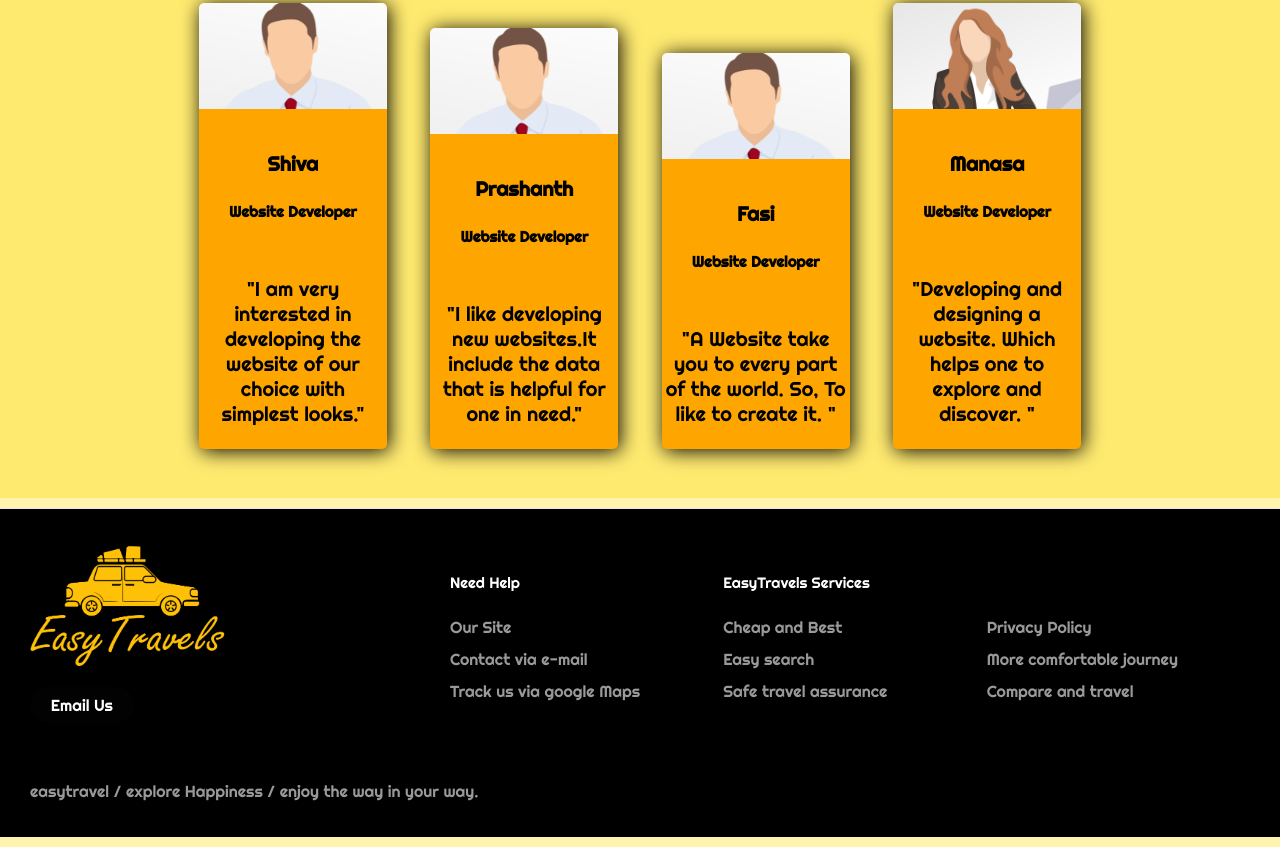
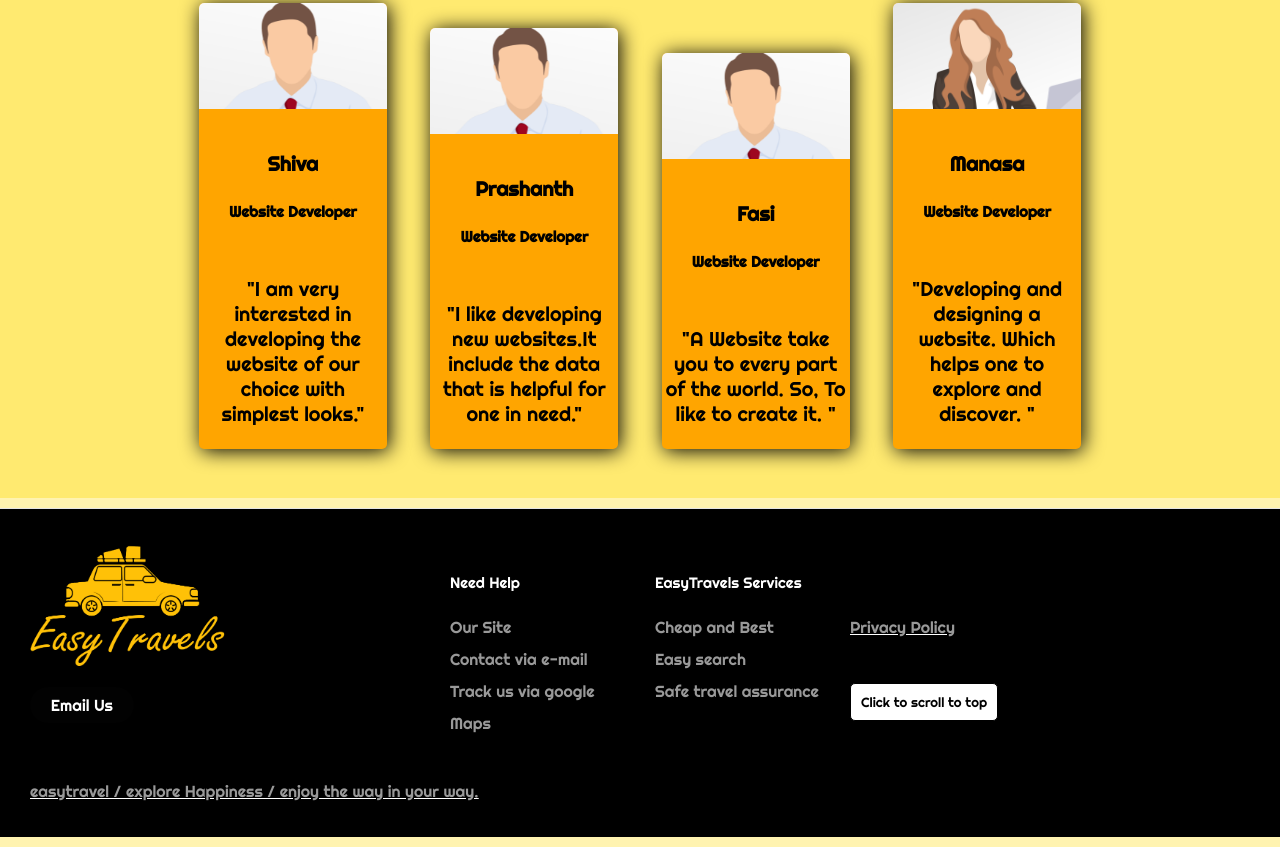
Before and after one commit to kuruchettyshiva/easytravel, a plain HTML site: page index.html in a window 1280 px wide. Shown: the part 1185-2032 px from the top of the page. Drawn offline with nearby package versions, Linux system fonts and the light colour scheme; files whose address does not match are found by name.

Commit message:
first commit

```diff
--- a/css/style-1.css
+++ b/css/style-1.css
@@ -1,10 +1,11 @@
  /** code by webdevtrick ( https://webdevtrick.com ) **/
 body {
-	margin: 0;
-	padding: 0;
+  margin: 0;
+  padding: 0;
+  background-color:#FFF3B0  ;
 }
 * {
-	font-family: 'Righteous', cursive;
+  font-family: 'Righteous', cursive;
 }
 .nav-bar {
   height: 70px;
--- a/css/style-2.css
+++ b/css/style-2.css
@@ -1,10 +1,11 @@
  /** code by webdevtrick ( https://webdevtrick.com ) **/
 body {
-	margin: 0;
-	padding: 0;
+  margin: 0;
+  padding: 0;
+  background-color:#FFF3B0  ;
 }
 * {
-	font-family: 'Righteous', cursive;
+  font-family: 'Righteous', cursive;
 }
 .nav-bar {
   height: 70px;
--- a/css/style-3.css
+++ b/css/style-3.css
@@ -1,10 +1,11 @@
  /** code by webdevtrick ( https://webdevtrick.com ) **/
 body {
-	margin: 0;
-	padding: 0;
+  margin: 0;
+  padding: 0;
+  background-color:#FFF3B0  ;
 }
 * {
-	font-family: 'Righteous', cursive;
+  font-family: 'Righteous', cursive;
 }
 .nav-bar {
   height: 70px;
--- a/css/style-4.css
+++ b/css/style-4.css
@@ -1,10 +1,11 @@
  /** code by webdevtrick ( https://webdevtrick.com ) **/
 body {
-	margin: 0;
-	padding: 0;
+  margin: 0;
+  padding: 0;
+  background-color:#FFF3B0  ;
 }
 * {
-	font-family: 'Righteous', cursive;
+  font-family: 'Righteous', cursive;
 }
 .nav-bar {
   height: 70px;
--- a/css/style-5.css
+++ b/css/style-5.css
@@ -1,10 +1,11 @@
  /** code by webdevtrick ( https://webdevtrick.com ) **/
 body {
-	margin: 0;
-	padding: 0;
+  margin: 0;
+  padding: 0;
+  background-color:#FFF3B0  ;
 }
 * {
-	font-family: 'Righteous', cursive;
+  font-family: 'Righteous', cursive;
 }
 .nav-bar {
   height: 70px;
--- a/css/style-6.css
+++ b/css/style-6.css
@@ -1,10 +1,11 @@
  /** code by webdevtrick ( https://webdevtrick.com ) **/
 body {
-	margin: 0;
-	padding: 0;
+  margin: 0;
+  padding: 0;
+  background-color:#FFF3B0  ;
 }
 * {
-	font-family: 'Righteous', cursive;
+  font-family: 'Righteous', cursive;
 }
 .nav-bar {
   height: 70px;
--- a/css/style-7.css
+++ b/css/style-7.css
@@ -1,10 +1,11 @@
  /** code by webdevtrick ( https://webdevtrick.com ) **/
 body {
-	margin: 0;
-	padding: 0;
+  margin: 0;
+  padding: 0;
+  background-color:#FFF3B0  ;
 }
 * {
-	font-family: 'Righteous', cursive;
+  font-family: 'Righteous', cursive;
 }
 .nav-bar {
   height: 70px;
--- a/css/style-8.css
+++ b/css/style-8.css
@@ -1,10 +1,11 @@
  /** code by webdevtrick ( https://webdevtrick.com ) **/
 body {
-	margin: 0;
-	padding: 0;
+  margin: 0;
+  padding: 0;
+  background-color:#FFF3B0  ;
 }
 * {
-	font-family: 'Righteous', cursive;
+  font-family: 'Righteous', cursive;
 }
 .nav-bar {
   height: 70px;
--- a/css/style-9.css
+++ b/css/style-9.css
@@ -1,10 +1,11 @@
 
 body {
-	margin: 0;
-	padding: 0;
+  margin: 0;
+  padding: 0;
+  background-color:#FFF3B0  ;
 }
 * {
-	font-family: 'Righteous', cursive;
+  font-family: 'Righteous', cursive;
 }
 .nav-bar {
   height: 70px;
--- a/css/style.css
+++ b/css/style.css
@@ -1,11 +1,11 @@
 
 body {
-	margin: 0;
-	padding: 0;
+  margin: 0;
+  padding: 0;
   background-color:#FFF3B0  ;
 }
 * {
-	font-family: 'Righteous', cursive;
+  font-family: 'Righteous', cursive;
 }
 .nav-bar {
   margin-top: -10px;
--- a/index.html
+++ b/index.html
@@ -7,6 +7,8 @@
 	<link href="https://fonts.googleapis.com/css?family=Righteous&display=swap" rel="stylesheet">
       <link href="css/style.css" rel="stylesheet" type="text/css" />
        <link id="favicon" rel="icon" type="images/logo.png" href="images/logo.png" />
+
+
 </head>
 
 <body>
@@ -239,11 +241,7 @@ Manasa</h4>
   <div class="footer__addr">
     <img src="images/logorange1.png"width="50%">
 
-
-
     <address>
-
-
       <a class="footer__btn" href="mailto:man0810p@gmail.com">Email Us</a>
     </address>
   </div>
@@ -282,24 +280,22 @@ Manasa</h4>
         <li>
           <a>Safe travel assurance</a>
         </li>
-
-        <li>
-          <a href="Privacy Policy.html">Privacy Policy</a>
+       <li>
+         <u> <a href="Privacy Policy.html">Privacy Policy</a><u>
         </li>
 
-        <li>
-          <a>More comfortable journey</a>
-        </li>
-
-        <li>
-          <a >Compare and travel</a>
-        </li>
+<button onclick="scrollToTop()">
+      Click to scroll to top
+  </button>
       </ul>
     </li>
-
-
   </ul>
 
+    <script>
+        function scrollToTop() {
+            window.scrollTo(0, 0);
+        }
+    </script>
   <div class="legal">
     <p>easytravel   /  explore Happiness  /  enjoy the way in your way.</p>
 
```
